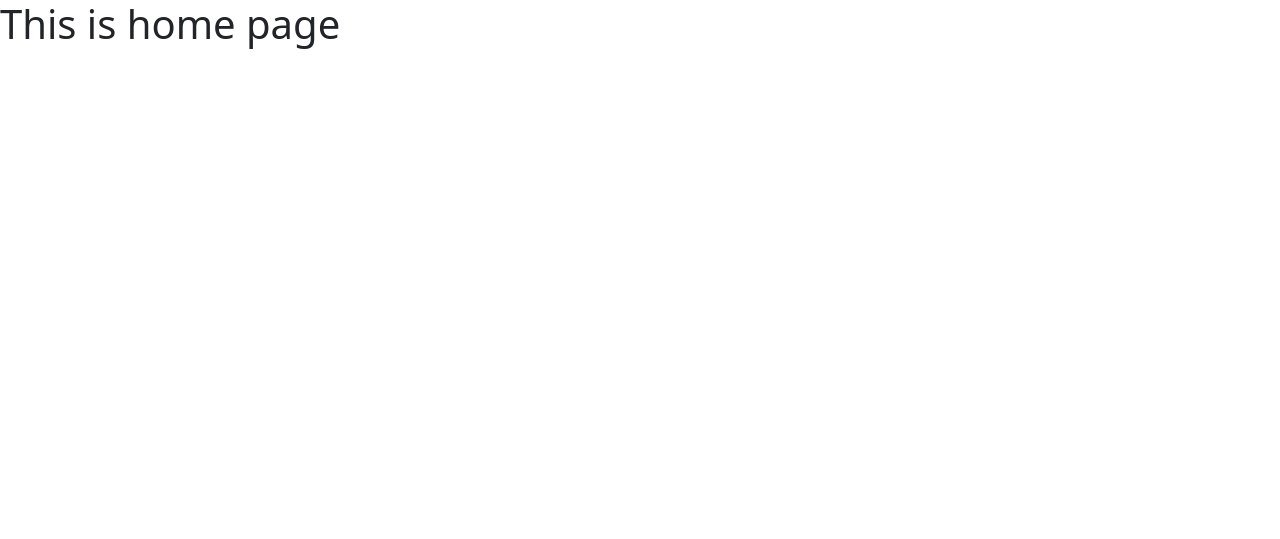
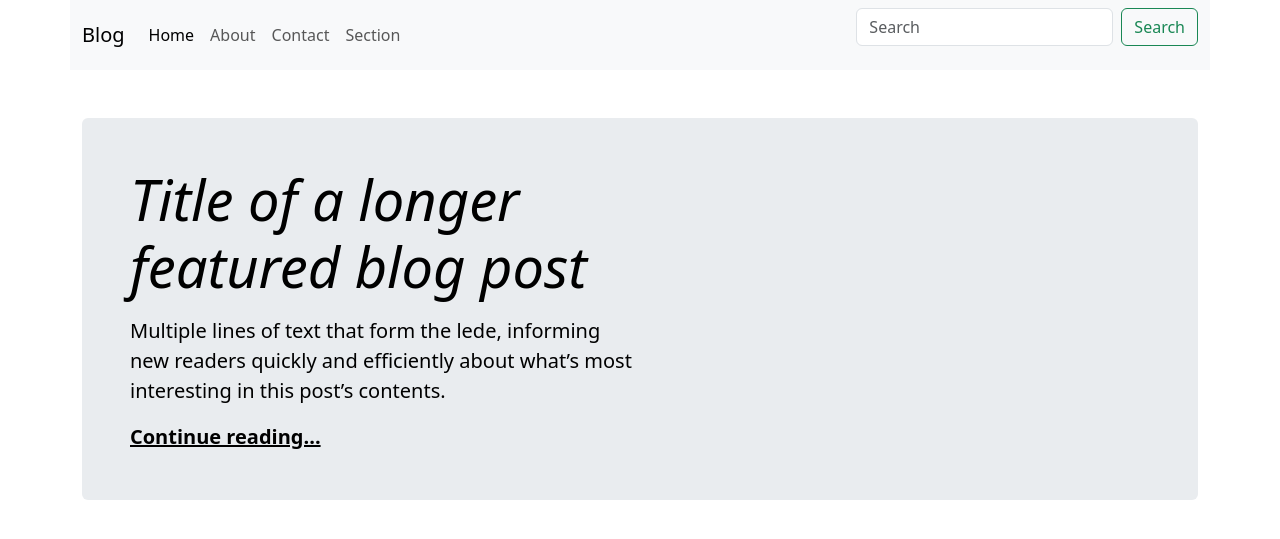
Before and after one commit to Kathan1999/Blog, a Django app: template Home/templates/index.html in a window 1280 px wide. Shown: the top 539 px of the page. Run offline with Django 5.2, Linux system fonts and the light colour scheme; the template is opened without the code that fills it, so the values that code supplies are empty.

Commit message:
changes has been done

```diff
--- a/Home/templates/index.html
+++ b/Home/templates/index.html
@@ -6,9 +6,55 @@
         <title>Blog Website</title>
         <link rel="stylesheet" href="{% static 'css/inde.css' %}">
         <link href="https://cdn.jsdelivr.net/npm/bootstrap@5.3.7/dist/css/bootstrap.min.css" rel="stylesheet" integrity="sha384-LN+7fdVzj6u52u30Kp6M/trliBMCMKTyK833zpbD+pXdCLuTusPj697FH4R/5mcr" crossorigin="anonymous">
+        <link href="https://fonts.googleapis.com/css?family=Playfair+Display:700,900&display=swap" rel="stylesheet">
+        <link rel="canonical" href="https://getbootstrap.com/docs/5.3/examples/blog/">
     </head>
 <body>
-    <h1>This is home page</h1>
+    <!-- Header section code -->
+    <nav class="navbar navbar-expand-lg bg-body-tertiary container">
+        <div class="container-fluid">
+          <a class="navbar-brand" href="#">Blog</a>
+          <button class="navbar-toggler" type="button" data-bs-toggle="collapse" data-bs-target="#navbarSupportedContent" aria-controls="navbarSupportedContent" aria-expanded="false" aria-label="Toggle navigation">
+            <span class="navbar-toggler-icon"></span>
+          </button>
+          <div class="collapse navbar-collapse" id="navbarSupportedContent">
+            <ul class="navbar-nav me-auto mb-2 mb-lg-0">
+              <li class="nav-item">
+                <a class="nav-link active" aria-current="page" href="#">Home</a>
+              </li>
+              <li class="nav-item">
+                <a class="nav-link" href="#">About</a>
+              </li>
+              <li class="nav-item">
+                <a class="nav-link" href="#">Contact</a>
+              </li>
+              <li class="nav-item">
+                <a class="nav-link" aria-disabled="false">Section</a>
+              </li>
+            </ul>
+            <form class="d-flex" role="search">
+              <input class="form-control me-2" type="search" placeholder="Search" aria-label="Search"/>
+              <button class="btn btn-outline-success" type="submit">Search</button>
+            </form>
+          </div>
+        </div>
+      </nav>
+    <!-- Header section code -->
+      <br><br>
+    <!-- Home page section -->
+    <main class="container">
+      <div class="p-4 p-md-5 mb-4 rounded text-body-emphasis bg-body-secondary">
+          <div class="col-lg-6 px-0">
+              <h1 class="display-4 fst-italic">Title of a longer featured blog post</h1>
+              <p class="lead my-3">Multiple lines of text that form the lede, informing new readers quickly and efficiently about what’s most interesting in this post’s contents.</p>
+              <p class="lead mb-0">
+                  <a href="#" class="text-body-emphasis fw-bold">Continue reading...</a>
+              </p>
+          </div>
+      </div>
+    </main>
+
+    <!-- Home page section -->
 
 
 
```
